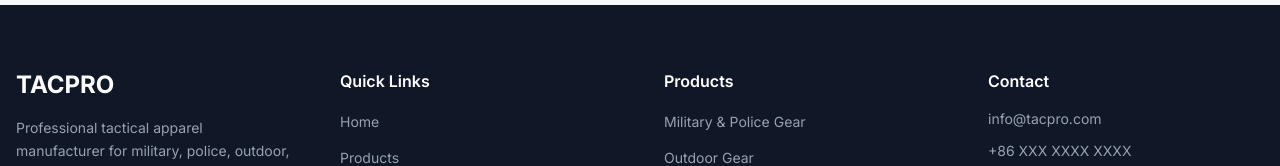
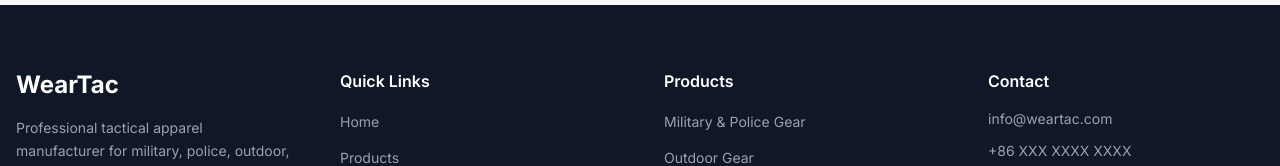
Before and after one commit to FRIDAY1611/tacpro, a Next.js app: page /en/about in a window 1280 px wide. Shown: the part 3088-3254 px from the top of the page. Built offline with nearby package versions, Linux system fonts and the light colour scheme; no server answers; the database is empty.

Commit message:
Update: rename brand to WearTac, fix header, fix prisma db path

```diff
--- a/src/components/layout/Footer.tsx
+++ b/src/components/layout/Footer.tsx
@@ -67,16 +67,16 @@ export function Footer({ locale, messages, navMessages }: FooterProps) {
   ]
 
   const productLinks = [
-    { href: '/products?category=military-police-gear', labelEn: 'Military & Police Gear', labelZh: '军警防护装备' },
-    { href: '/products?category=outdoor-gear', labelEn: 'Outdoor Gear', labelZh: '户外装备' },
-    { href: '/products?category=rescue-gear', labelEn: 'Rescue Gear', labelZh: '救援装备' },
+    { href: '/products?category=military-police-gear', labelEn: 'Military & Police Gear', labelZh: '鍐涜闃叉姢瑁呭' },
+    { href: '/products?category=outdoor-gear', labelEn: 'Outdoor Gear', labelZh: '鎴峰瑁呭' },
+    { href: '/products?category=rescue-gear', labelEn: 'Rescue Gear', labelZh: '鏁戞彺瑁呭' },
   ]
 
   const socialLinks = [
     { icon: WhatsAppIcon, href: 'https://wa.me/86XXXXXXXXXX', label: 'WhatsApp', color: 'hover:bg-green-600 hover:text-white' },
-    { icon: InstagramIcon, href: 'https://instagram.com/tacpro', label: 'Instagram', color: 'hover:bg-pink-600 hover:text-white' },
-    { icon: FacebookIcon, href: 'https://facebook.com/tacpro', label: 'Facebook', color: 'hover:bg-blue-600 hover:text-white' },
-    { icon: LinkedInIcon, href: 'https://linkedin.com/company/tacpro', label: 'LinkedIn', color: 'hover:bg-blue-700 hover:text-white' },
+    { icon: InstagramIcon, href: 'https://instagram.com/weartac', label: 'Instagram', color: 'hover:bg-pink-600 hover:text-white' },
+    { icon: FacebookIcon, href: 'https://facebook.com/weartac', label: 'Facebook', color: 'hover:bg-blue-600 hover:text-white' },
+    { icon: LinkedInIcon, href: 'https://linkedin.com/company/weartac', label: 'LinkedIn', color: 'hover:bg-blue-700 hover:text-white' },
   ]
 
   return (
@@ -86,7 +86,7 @@ export function Footer({ locale, messages, navMessages }: FooterProps) {
           {/* Brand */}
           <div className="lg:col-span-1">
             <Link href="/" className="inline-block">
-              <span className="text-2xl font-bold text-white">TACPRO</span>
+              <span className="text-2xl font-bold text-white">WearTac</span>
             </Link>
             <p className="mt-4 text-sm leading-relaxed text-gray-400">
               {messages.description}
@@ -131,7 +131,7 @@ export function Footer({ locale, messages, navMessages }: FooterProps) {
           <div>
             <h3 className="text-white font-semibold mb-4">{messages.contact}</h3>
             <ul className="space-y-3 text-sm text-gray-400 mb-6">
-              <li>info@tacpro.com</li>
+              <li>info@weartac.com</li>
               <li>+86 XXX XXXX XXXX</li>
               <li>WhatsApp: +86 XXX XXXX XXXX</li>
               <li>China</li>
```
